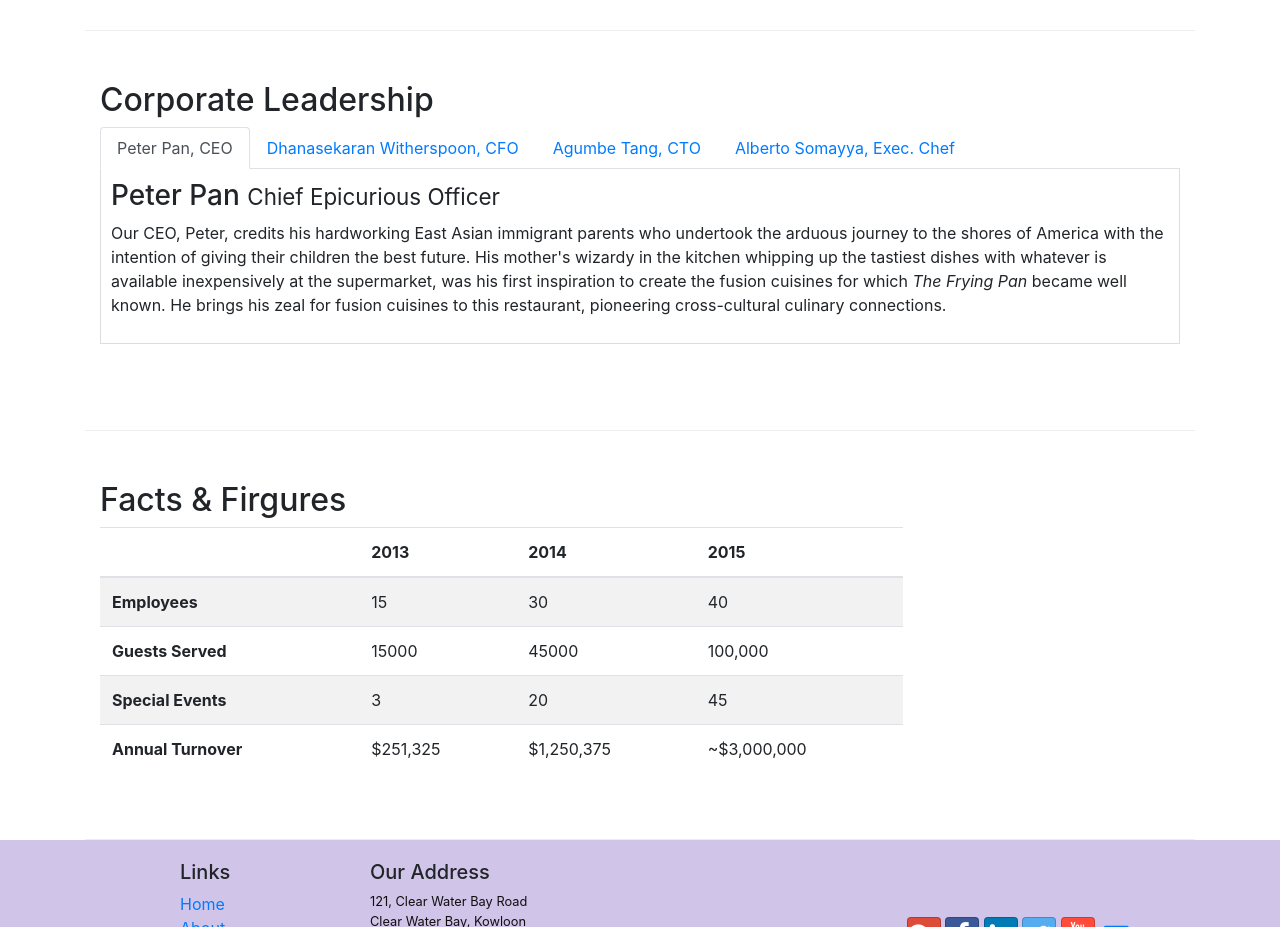
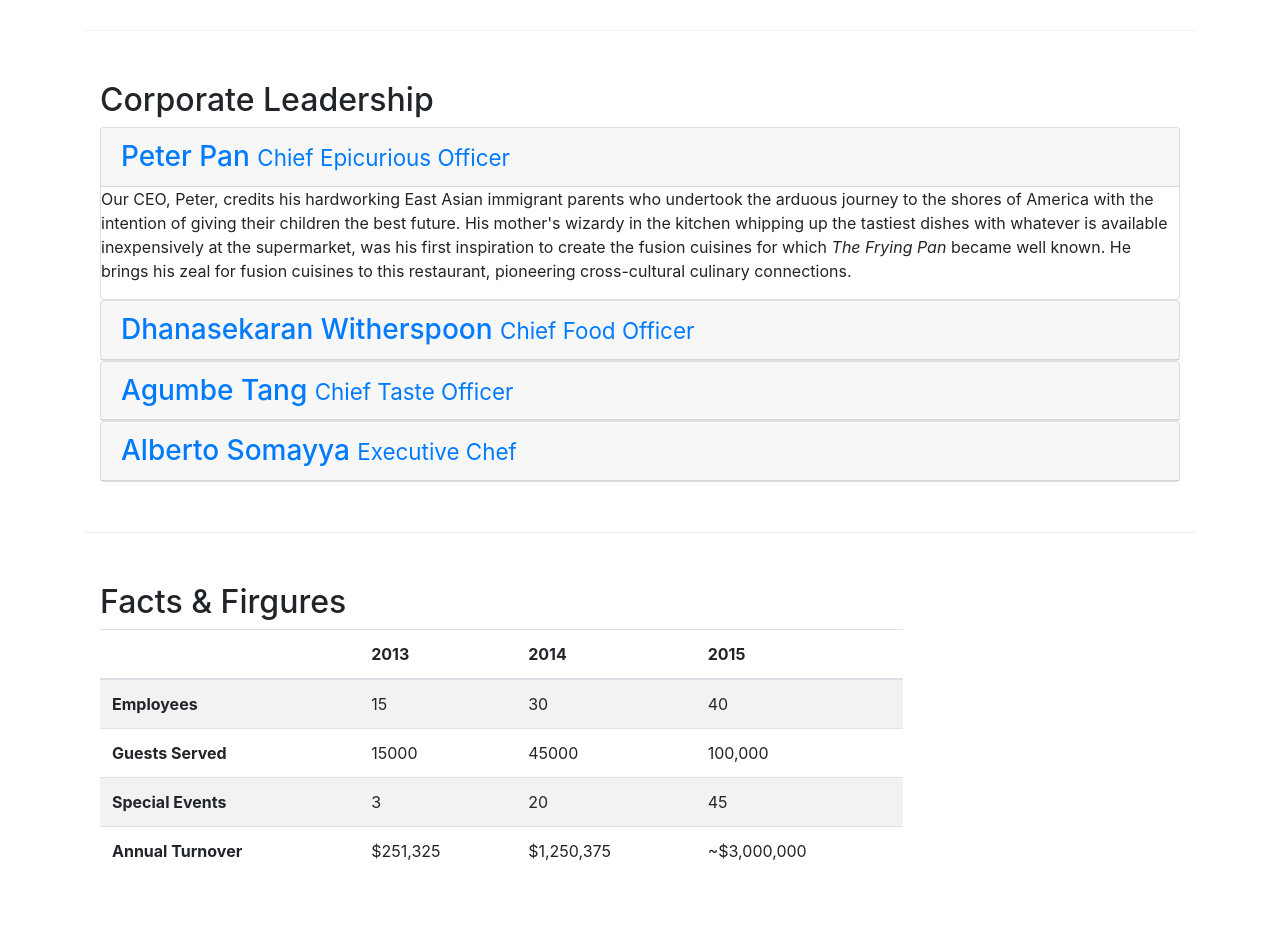
Before and after one commit to duynii/bootstrap4, a website: page aboutus.html in a window 1280 px wide. Shown: the part 880-1807 px from the top of the page. Drawn offline with nearby package versions, Linux system fonts and the light colour scheme.

Commit message:
Accordion

```diff
--- a/aboutus.html
+++ b/aboutus.html
@@ -122,34 +122,17 @@
       <div class="row row-content">
          <div class="col-12">
             <h2>Corporate Leadership</h2>
-                <ul class="nav nav-tabs" >
-                    <li class="nav-item">
-                        <a class="nav-link active" href="#peter" role="tab" data-toggle="tab">
-                            Peter Pan, CEO
+            <div id="accordion" role="tablist">
+                <div class="card">
+                    <div class="card-header" role="tab" id="peterhead">
+                        <h3 class="mb-0">
+                           <a data-toggle="collapse" data-parent="#accordion" href="#peter">
+                              Peter Pan <small>Chief Epicurious Officer</small>
                            </a>
-                    </li>
-                    <li class="nav-item">
-                        <a class="nav-link" href="#danny" role="tab" data-toggle="tab">
-                            Dhanasekaran Witherspoon, CFO
-                        </a>
-                    </li>
-                    <li class="nav-item">
-                        <a class="nav-link" href="#agumbe" role="tab" data-toggle="tab">
-                            Agumbe Tang, CTO
-                        </a>
-                    </li>
-                    <li class="nav-item">
-                        <a class="nav-link" href="#alberto" role="tab" data-toggle="tab">
-                            Alberto Somayya, Exec. Chef
-                        </a>
-                    </li>
-                </ul>
-
-            <div class="tab-content">
-                <div role="tabpanel" class="tab-pane fade show active" id="peter">
-                  <h3>Peter Pan
-                     <small>Chief Epicurious Officer</small>
                         </h3>
+                    </div>
+                   <div role="tabpanel" class="collapse show" id="peter">
+                        <div class"card-block">
                            <p class="hidden-xs-down">Our CEO, Peter, credits his hardworking East Asian immigrant parents who undertook the arduous journey to the
                               shores of America with the intention of giving their children the best future. His mother's wizardy in the
                               kitchen whipping up the tastiest dishes with whatever is available inexpensively at the supermarket, was his
@@ -157,34 +140,61 @@
                               <em>The Frying Pan</em> became well known. He brings his zeal for fusion cuisines to this restaurant, pioneering
                               cross-cultural culinary connections.</p>
                         </div>
-                <div role="tabpanel" class="tab-pane fade" id="danny">
-                  <h3>Dhanasekaran Witherspoon
-                     <small>Chief Food Officer</small>
+                   </div>
+                </div>
+               <div class="card">
+                        <div class="card-header" role="tab" id="dannyhead">
+                        <h3 class="mb-0">
+                            <a class="collapsed" data-toggle="collapse" data-parent="#accordion" href="#danny">
+                            Dhanasekaran Witherspoon <small>Chief Food Officer</small>
+                            </a>
                         </h3>
+                    </div>
+                    <div role="tabpanel" class="collapse" id="danny">
+                        <div class="card-block">
                            <p class="hidden-xs-down">Our CFO, Danny, as he is affectionately referred to by his colleagues, comes from a long established family tradition
                            in farming and produce. His experiences growing up on a farm in the Australian outback gave him great appreciation
                            for varieties of food sources. As he puts it in his own words,
                            <em>Everything that runs, wins, and everything that stays, pays!</em>
                            </p>
                         </div>
-                <div role="tabpanel" class="tab-pane fade" id="agumbe">
-                  <h3>Agumbe Tang
-                     <small>Chief Taste Officer</small>
+                    </div>
+                    </div>
+                    <div class="card">
+                        <div class="card-header" role="tab" id="agumbehead">
+                        <h3 class="mb-0">
+                            <a class="collapsed" data-toggle="collapse" data-parent="#accordion" href="#agumbe">
+                            Agumbe Tang <small>Chief Taste Officer</small>
+                            </a>
                         </h3>
+                    </div>
+                    <div role="tabpanel" class="collapse" id="agumbe">
+                        <div class="card-block">
                            <p class="hidden-xs-down">Blessed with the most discerning gustatory sense, Agumbe, our CTO, personally ensures that every dish that we
                            serve meets his exacting tastes. Our chefs dread the tongue lashing that ensues if their dish does not meet
                            his exacting standards. He lives by his motto,
                            <em>You click only if you survive my lick.</em>
+                           <em>Put together the cuisines from the two craziest cultures, and you get a winning hit! Amma Mia!</em>
                            </p>
                         </div>
-                <div role="tabpanel" class="tab-pane fade" id="alberto">
-                  <h3>Alberto Somayya
-                     <small>Executive Chef</small>
+                    </div>
+                    </div>
+                    <div class="card">
+                        <div class="card-header" role="tab" id="albertohead">
+                        <h3 class="mb-0">
+                            <a class="collapsed" data-toggle="collapse" data-parent="#accordion" href="#alberto">
+                            Alberto Somayya <small>Executive Chef</small>
+                            </a>
                         </h3>
+                    </div>
+                    <div role="tabpanel" class="collapse" id="alberto">
+                        <div class="card-block">
                            <p class="hidden-xs-down">Award winning three-star Michelin chef with wide International experience having worked closely with whos-who
                            in the culinary world, he specializes in creating mouthwatering Indo-Italian fusion experiences. He says,
                            <em>Put together the cuisines from the two craziest cultures, and you get a winning hit! Amma Mia!</em>
                            </p>
+                        </div>
+                    </div>
                 </div>
             </div>
          </div>
```
Lines whose indentation alone changed are shown as unchanged.
